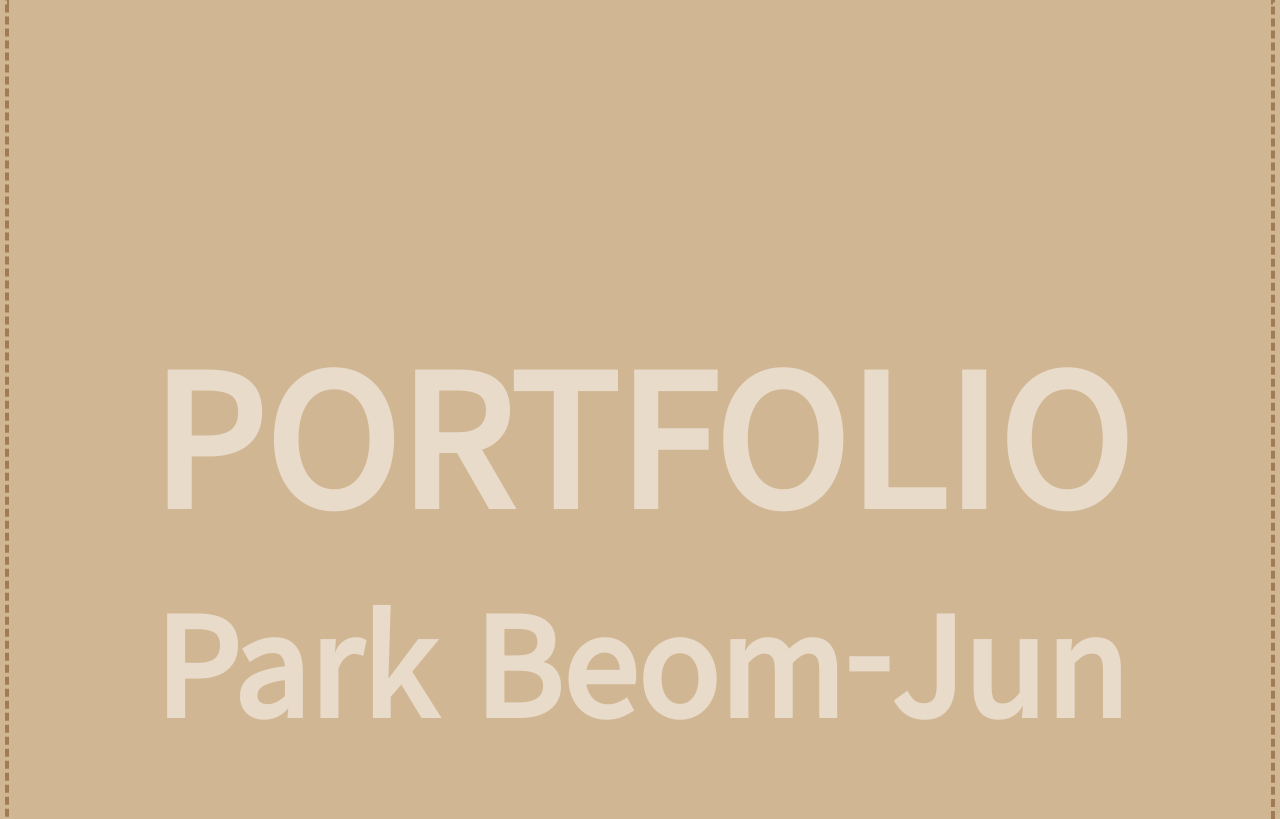
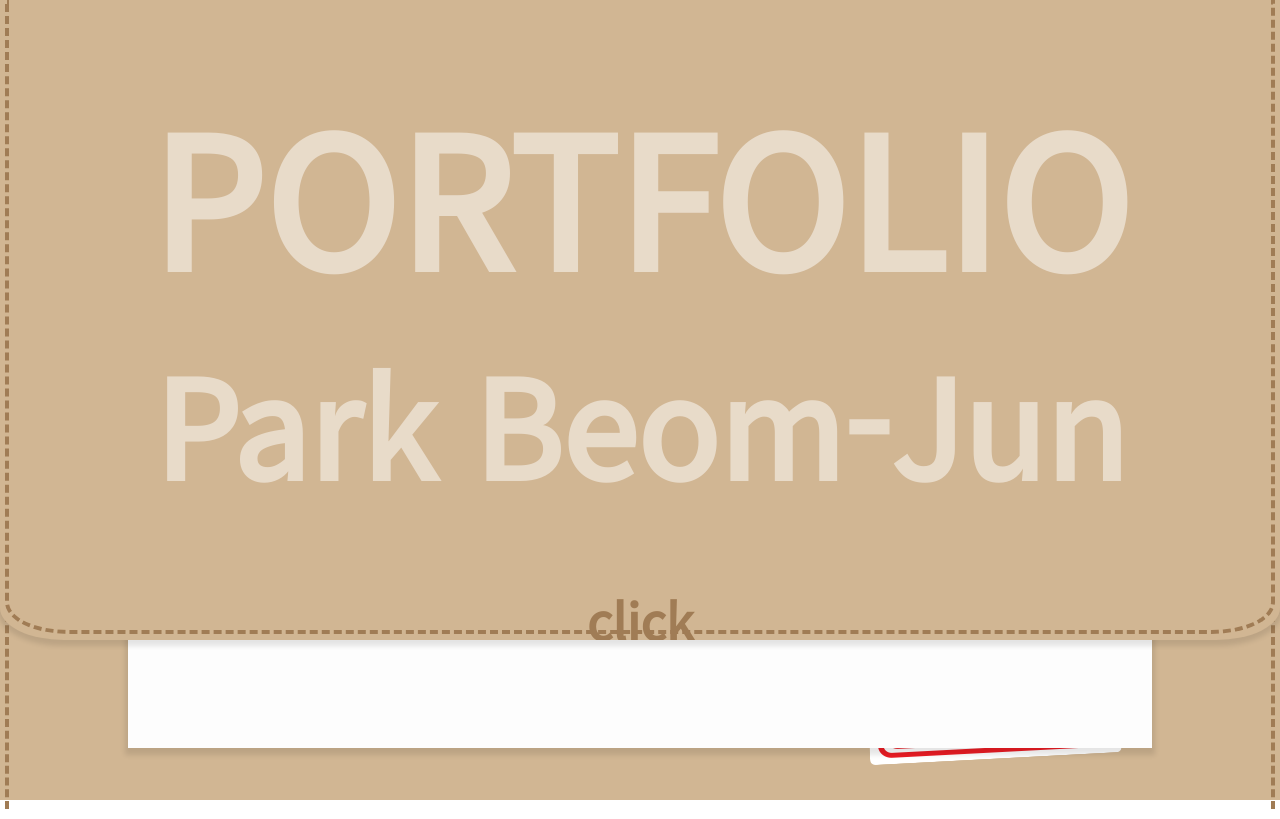
Before and after one commit to Lynsphere/my_portfolio, a plain HTML site: page index.html in a window 1280 px wide. Shown: the top 819 px of the page. Drawn offline with Linux system fonts and the light colour scheme.

Commit message:
Add files via upload
스크롤초기화 추가

```diff
--- a/css/style.css
+++ b/css/style.css
@@ -1,15 +1,16 @@
 /* style.css */
 
 /* 초기화 */
-* {margin:0; padding:0;}
-html { overflow-y:scroll; }
-ul {list-style-type: none;}
+* { margin:0; padding:0; }
+html {
+    overflow-y:scroll;
+}
+ul { list-style-type: none; }
 a {
     text-decoration: none;
     color: #000;
 }
 body {
-    position: relative;
     font-family: 'Noto Sans KR', sans-serif;
 }
 /* 커버 */
@@ -19,13 +20,14 @@
     /* top:-10%; */
     /* bottom: 0; */
     width: 100%;
-    height: 98%;
+    height: calc(95% - 130px);
+    -webkit-height: calc(95% - 130px);
     background: #d1b693;
     box-shadow: 0px 4px 5px 2px rgba(0,0,0,0.1);
     border-radius: 0 0 5% 5%;
     padding-bottom: 10px;
+    overflow: hidden;
 }
-
 #cover.slideup {
     animation-name: cover;
     animation-duration: 1.5s;
@@ -47,7 +49,7 @@
 }
 #cover_bg {
     text-align: center;
-    padding-top: 300px;
+    padding-top: 5%;
     color: rgba(255,255,255,0.5);
     font-size: 90px;
     font-weight: bold;
@@ -58,7 +60,7 @@
     text-transform: uppercase;
 }
 #cover_bg > p {
-    margin-top: 200px;
+    margin-top: 5%;
     font-size: 50px;
     color: #a07c55;
     font-weight: bold;
@@ -83,7 +85,7 @@
 #gnb {
     position: fixed;
     z-index: 99;
-    margin-top: 106px;
+    margin-top: 20px;
     margin-left: 314px;
     width: 685px;
     height: 70px;
@@ -113,12 +115,14 @@
 /* section 공통 */
 section {
     display: none;
-    /* opacity: 0;
-    transition-duration: 0.4s; */
+    /* height: 100%; */
+    /* outline: 1px solid red; */
+    margin-bottom: 170px;
+    -webkit-margin-top: calc(30% - 170px);
+    margin-top: calc(40% - 170px);
 }
 .show {
     display: block;
-    /* opacity: 1; */
 }
 section h2 {
     font-size: 20px;
@@ -128,9 +132,8 @@
     position: relative;
     margin-left: 10px;
     margin-right: 10px;
-    margin-bottom: 200px;
     box-shadow: 0px 4px 5px 3px rgba(0,0,0,0.1);
-    margin-top:333px;
+    min-height: 500px;
     background: #fdfdfd;
 }
 .section_title {
@@ -143,7 +146,7 @@
     margin:0 auto;
     margin-top: 130px;
     padding-bottom: 150px;
-    outline: 1px solid orange;
+    /* outline: 1px solid orange; */
 }
 .col h3 {
     font-size: 2em;
@@ -151,9 +154,6 @@
 }
 
 /* home */
-#home_box {
-    height: 600px;
-}
 #home_box > .section_title {
     border-left: 35px solid #898989;
 }
@@ -239,9 +239,6 @@
 
 
 /* contact */
-#contact_box {
-    height: 600px;
-}
 #contact_box > .section_title {
     border-left: 35px solid #ed145b;;
 }
--- a/js/main.js
+++ b/js/main.js
@@ -31,6 +31,7 @@
 
     $('#about').click(function(){
         $('section').removeClass('show')
+        scrollTo(0,0)
         $('#s2').addClass('show')
         $('#about_box').addClass('bounceInUp animated')
     });
@@ -40,6 +41,7 @@
 
     $('#portfolio').click(function(){
         $('section').removeClass('show')
+        scrollTo(0,0)
         $('#s3').addClass('show')
         $('#portfolio_box').addClass('bounceInUp animated')
     });
```
